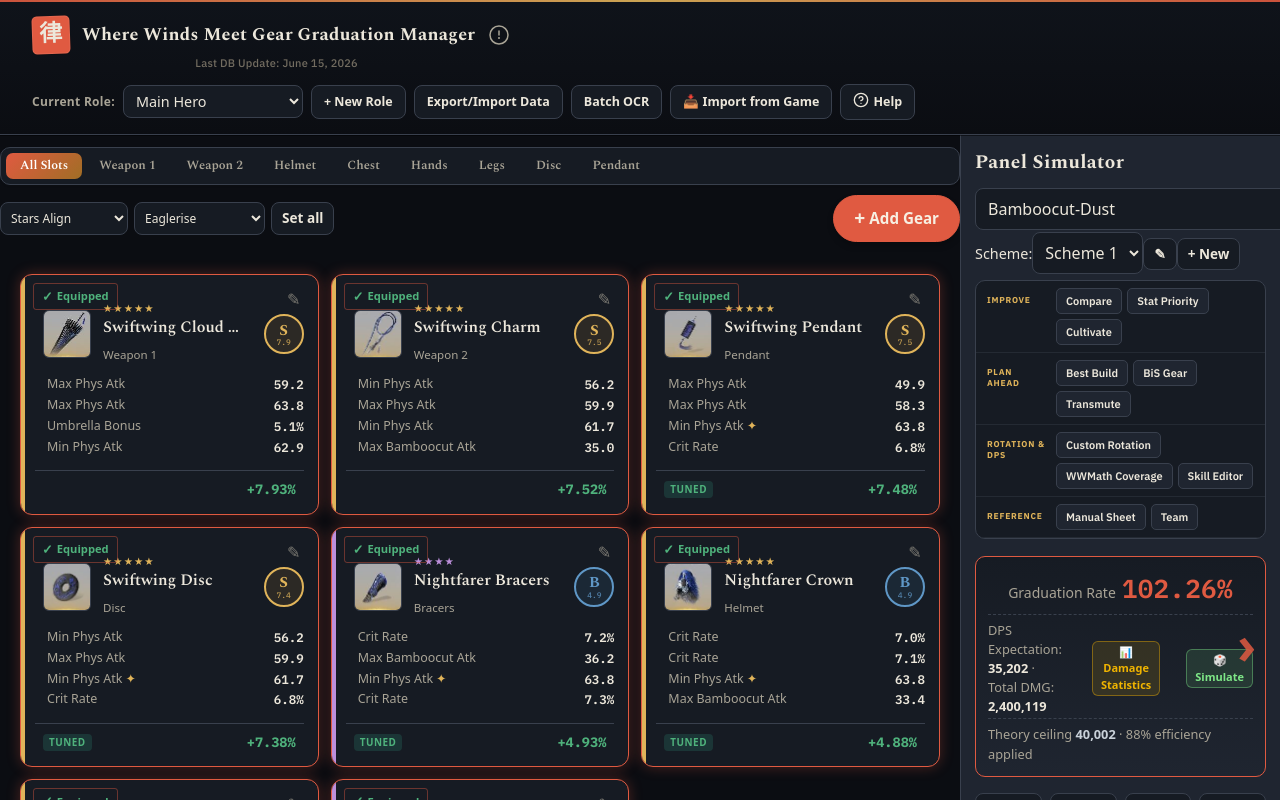
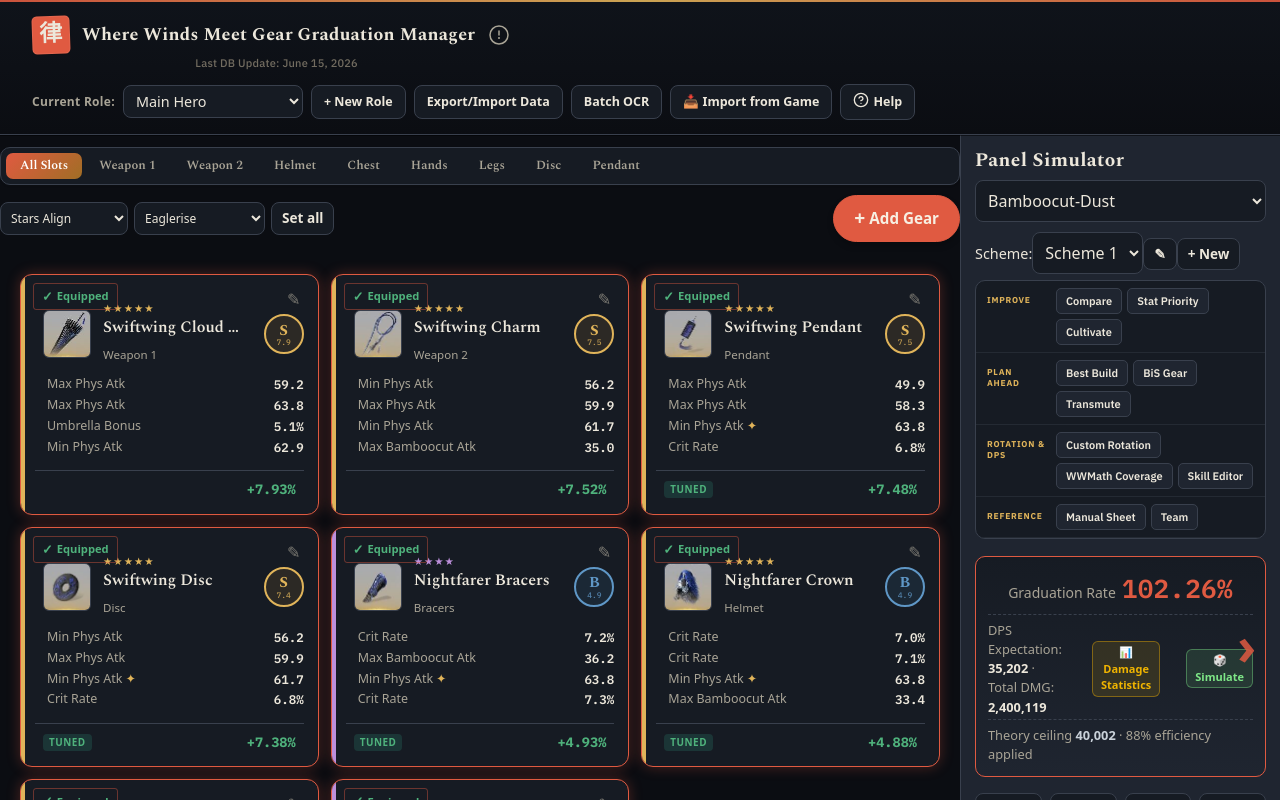
Before and after one commit to PNHD/wwm-calc, a React (Vite) app: page / in a window 1280 px wide. Shown: the top 800 px of the page. Built offline with nearby package versions, Linux system fonts and the light colour scheme.

Commit message:
fix: prevent simulator header overlap

```diff
--- a/src/index.css
+++ b/src/index.css
@@ -849,3 +849,9 @@ header h1{font-family:var(--font-display)!important;font-weight:700!important;
   padding:1px 6px;border-radius:10px;flex:none}
 .rotguide-hits{font:500 11px var(--font-mono);color:var(--ink3);flex:none;text-align:right}
 .rotguide-row.is-delay .rotguide-hits{font-style:italic}
+
+/* Keep the simulator title and path select from overlapping on the narrow rail. */
+.sim-header{display:flex!important;flex-direction:column!important;align-items:stretch!important;gap:8px!important;margin-bottom:10px!important}
+.sim-header h2{width:100%!important;line-height:1.2!important;white-space:normal!important}
+.sim-header-controls{width:100%!important;display:flex!important}
+#class-select{width:100%!important;min-width:0!important}
```
